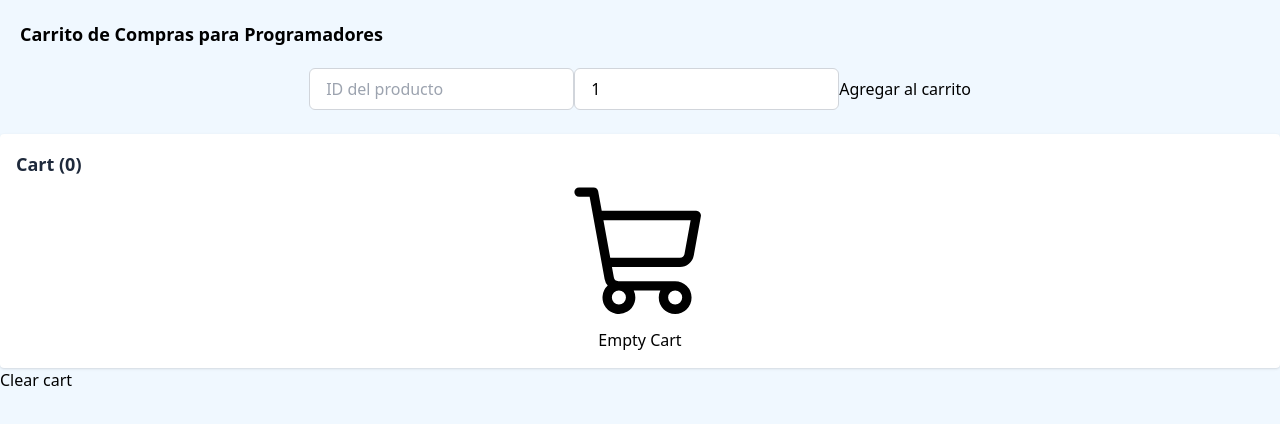
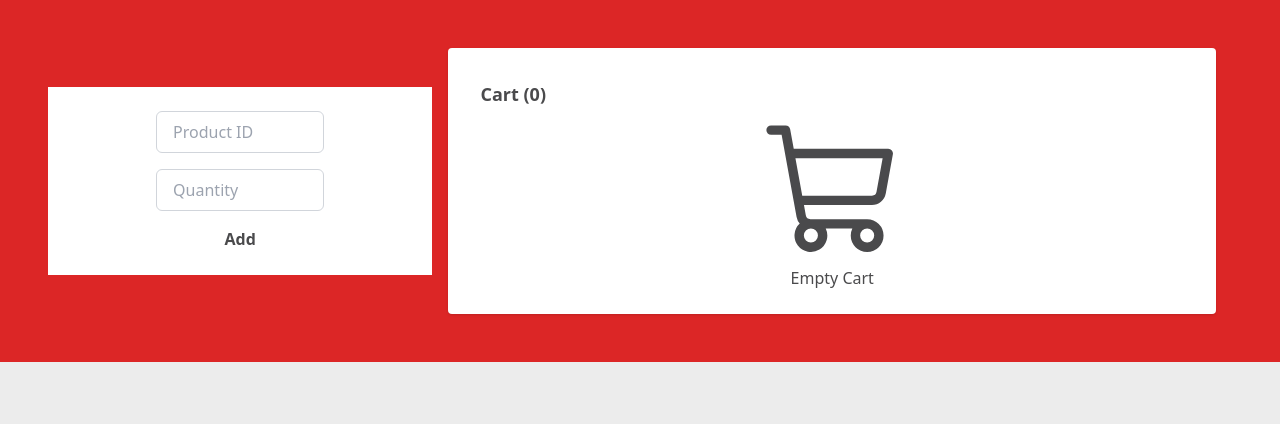
Before and after one commit to deniseurbanija/wallbit-challenge-react, a React (Create React App) app: page / in a window 1280 px wide. Shown: the top 424 px of the page. Built offline with nearby package versions, Linux system fonts and the light colour scheme.

Commit message:
adding styles

```diff
--- a/src/App.jsx
+++ b/src/App.jsx
@@ -7,13 +7,10 @@ const App = () => {
   const { cart, addToCart, clearCart } = useCart();
 
   return (
-    <div>
-      <h1 className="text-lg font-bold p-5">
-        Carrito de Compras para Programadores
-      </h1>
+    <div className="flex flex-row justify-center items-center w-full bg-red-600 p-12 gap-4">
       <ProductForm addToCart={addToCart} />
-      <Cart cart={cart} />
-      <button onClick={clearCart}>Clear cart</button>
+      <Cart cart={cart} clearCart={clearCart} />
+      {/* <button onClick={clearCart}>Clear cart</button> */}
       <Toaster />
     </div>
   );
--- a/src/components/Cart.jsx
+++ b/src/components/Cart.jsx
@@ -1,39 +1,53 @@
 import React from "react";
 import useCart from "../hooks/useCart";
+import { toast } from "sonner";
 
-export const Cart = ({ cart }) => {
+export const Cart = ({ cart, clearCart }) => {
   const totalProducts = cart.reduce((acc, item) => acc + item.quantity, 0);
   const totalPrice = cart.reduce(
     (acc, item) => acc + item.price * item.quantity,
     0
   );
 
+  const handleClearCart = () => {
+    clearCart();
+    toast.success("Cart cleared");
+  };
+
   return (
-    <div className="p-4 bg-white shadow rounded mt-6">
-      <h2 className="text-lg font-bold text-slate-800">
-        Cart ({totalProducts})
-      </h2>
+    <div className="p-6 bg-white shadow rounded w-2/3 flex flex-col text-appleGray-700">
+      <h2 className="text-lg font-bold m-2">Cart ({totalProducts})</h2>
       {cart.length > 0 ? (
         <>
-          <table className="w-full border rounded border-gray-300">
+          <table className="w-full border rounded border-gray-300 my-2">
             <thead>
               <tr>
-                <th className="w-1/4">Producto</th>
-                <th>Precio</th>
-                <th>Cantidad</th>
+                <th>Product</th>
+                <th>Price</th>
+                <th>Quantity</th>
                 <th>Total</th>
-                <th>Imagen</th>
+                <th>Image</th>
               </tr>
             </thead>
             <tbody>
               {cart.map((item, index) => (
-                <tr key={index}>
-                  <td>{item.title}</td>
-                  <td>${item.price}</td>
-                  <td>{item.quantity}</td>
-                  <td>${(item.price * item.quantity).toFixed(2)}</td>
-                  <td>
-                    <img src={item.image} alt={item.title} width={50} />
+                <tr
+                  key={index}
+                  className="border-b hover:bg-gray-50 text-center"
+                >
+                  <td className="py-3 px-4">{item.title}</td>
+                  <td className="py-3 px-4">${item.price}</td>
+                  <td className="py-3 px-4">{item.quantity}</td>
+                  <td className="py-3 px-4">
+                    ${(item.price * item.quantity).toFixed(2)}
+                  </td>
+                  <td className="py-3 px-4">
+                    <img
+                      src={item.image}
+                      alt={item.title}
+                      className="rounded-md"
+                      width={50}
+                    />
                   </td>
                 </tr>
               ))}
@@ -41,6 +55,7 @@ export const Cart = ({ cart }) => {
           </table>
           <div>
             <p>Total: ${totalPrice.toFixed(2)}</p>
+            <button onClick={handleClearCart}>Clear Cart</button>
           </div>
         </>
       ) : (
--- a/src/components/ProductForm.jsx
+++ b/src/components/ProductForm.jsx
@@ -4,17 +4,17 @@ import { toast } from "sonner";
 
 export const ProductForm = ({ addToCart }) => {
   const [productId, setProductId] = useState("");
-  const [quantity, setQuantity] = useState(1);
+  const [quantity, setQuantity] = useState("");
 
   const handleOnSubmit = async (event) => {
     event.preventDefault();
 
     if (!productId) {
-      toast.error("Por favor, ingresa el ID del producto");
+      toast.error("Enter product ID");
       return;
     }
     if (productId > 20) {
-      toast.error("El ID debe ser menor o igual a 20");
+      toast.error("The ID must be less than or equal to 20.");
       return;
     }
 
@@ -24,35 +24,39 @@ export const ProductForm = ({ addToCart }) => {
       );
       const product = response.data;
 
-      addToCart(product, parseInt(quantity, 10)); // Llamamos al hook para actualizar el carrito
+      addToCart(product, parseInt(quantity, 10));
       setProductId("");
       setQuantity(1);
       toast.success("Product added succesfully");
     } catch (error) {
-      console.error("Error al obtener el producto:", error);
-      toast.error("Hubo un problema al obtener el producto.");
+      toast.error("There was a problem retrieving the product.");
     }
   };
 
   return (
-    <form onSubmit={handleOnSubmit} className="w-full text-center">
+    <form
+      onSubmit={handleOnSubmit}
+      className="w-1/3 text-center flex flex-col bg-white p-6 items-center justify-center text-appleGray-700"
+    >
       <input
         type="number"
-        placeholder="ID del producto"
+        placeholder="Product ID"
         value={productId}
         onChange={(e) => setProductId(e.target.value)}
         min={0}
-        className="border border-gray-300 rounded-md px-4 py-2 focus:outline-none focus:ring-2 focus:ring-blue-300"
+        className="border border-gray-300 rounded-md px-4 py-2 focus:outline-none focus:ring-2 focus:ring-blue-300 w-1/2"
       />
       <input
         type="number"
-        placeholder="Cantidad"
+        placeholder="Quantity"
         value={quantity}
         onChange={(e) => setQuantity(Number(e.target.value))}
         min={1}
-        className="border border-gray-300 rounded-md px-4 py-2 focus:outline-none focus:ring-2 focus:ring-blue-300"
+        className="border border-gray-300 rounded-md px-4 mt-4 py-2 focus:outline-none focus:ring-2 focus:ring-blue-300 w-1/2"
       />
-      <button type="submit">Agregar al carrito</button>
+      <button type="submit" className="mt-4 font-semibold">
+        Add
+      </button>
     </form>
   );
 };
--- a/src/index.css
+++ b/src/index.css
@@ -3,5 +3,5 @@
 @tailwind utilities;
 
 body {
-  background-color: aliceblue;
+  background-color: #ececec;
 }
--- a/tailwind.config.js
+++ b/tailwind.config.js
@@ -1,10 +1,20 @@
 /** @type {import('tailwindcss').Config} */
 module.exports = {
-  content: [
-    "./src/**/*.{js,jsx,ts,tsx}",
-  ],
+  content: ["./src/**/*.{js,jsx,ts,tsx}"],
   theme: {
-    extend: {},
+    extend: {
+      colors: {
+        appleGray: {
+          50: "#F9F9F9", // Gris casi blanco
+          100: "#F5F5F7", // Gris claro cálido
+          200: "#ECECEC", // Gris claro neutro
+          300: "#E5E5E5", // Gris más oscuro
+          400: "#DCDCDC", // Gris para bordes
+          700: "#4A4A4C", // Gris intermedio oscuro
+          900: "#1D1D1F", // Gris oscuro
+        },
+      },
+    },
   },
   plugins: [],
-}
+};
```
